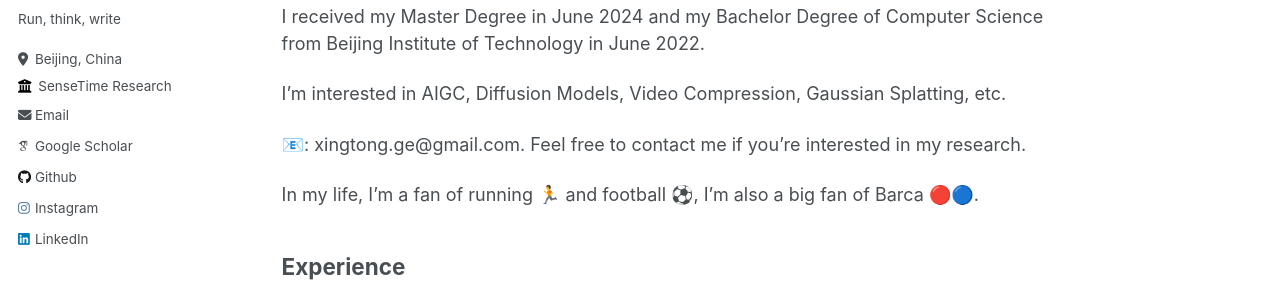
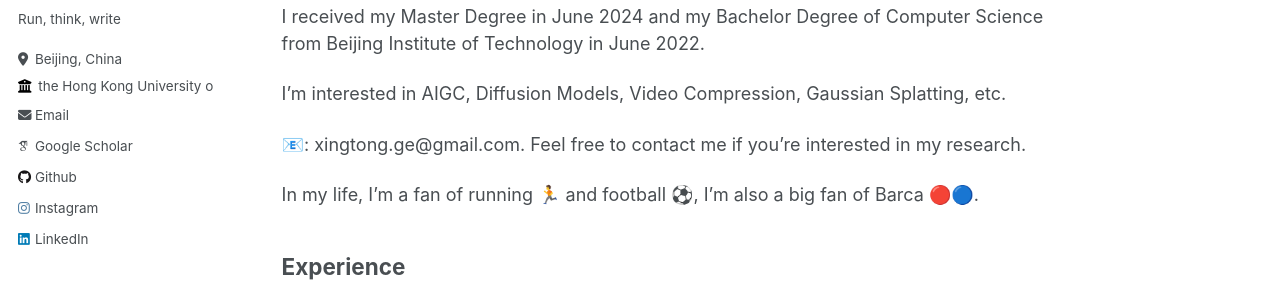
Before and after one commit to XingtongGe/xingtongge.github.io, a Jekyll site: the page built from _pages/about.md, in a window 1280 px wide. Shown: the part 273-555 px from the top of the page. Built offline with Jekyll 4.4.1, drawn with Linux system fonts in a browser that asks for light colours; some web fonts are replaced.

Commit message:
Update _config.yml

```diff
--- a/_config.yml
+++ b/_config.yml
@@ -26,7 +26,7 @@ author:
   pronouns         : # example: "she/her"
   bio              : "Run, think, write"
   location         : "Beijing, China"
-  employer         : "SenseTime Research"
+  employer         : "the Hong Kong University of Science and Technology"
   uri              : # URL
   email            : "xingtong.ge@gmail.com"
 
```
